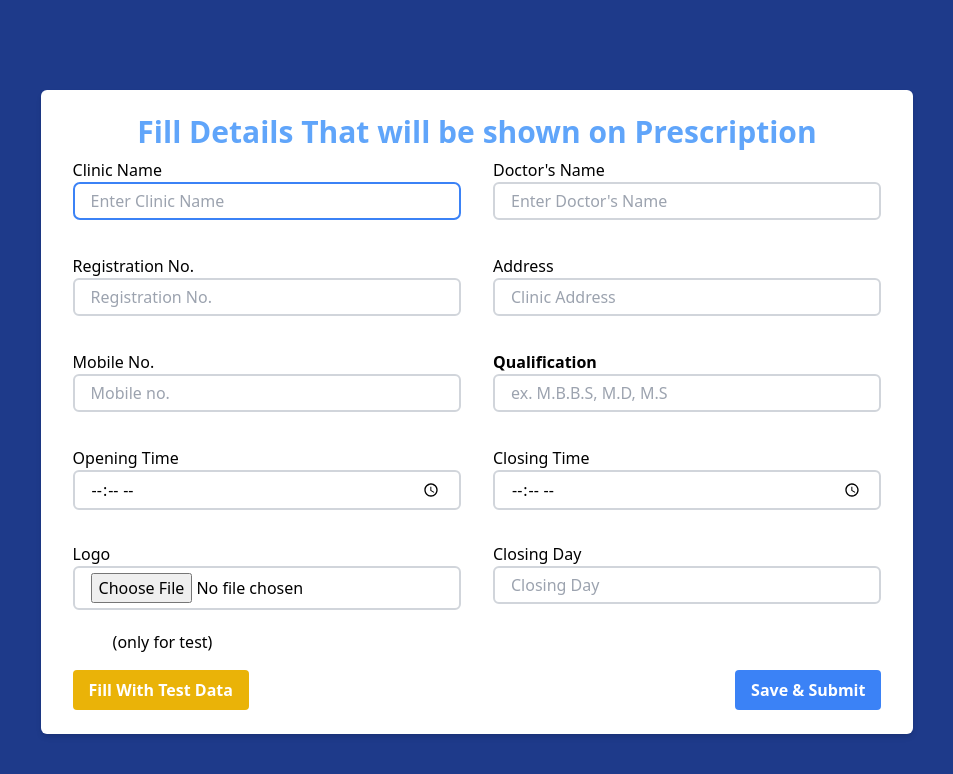
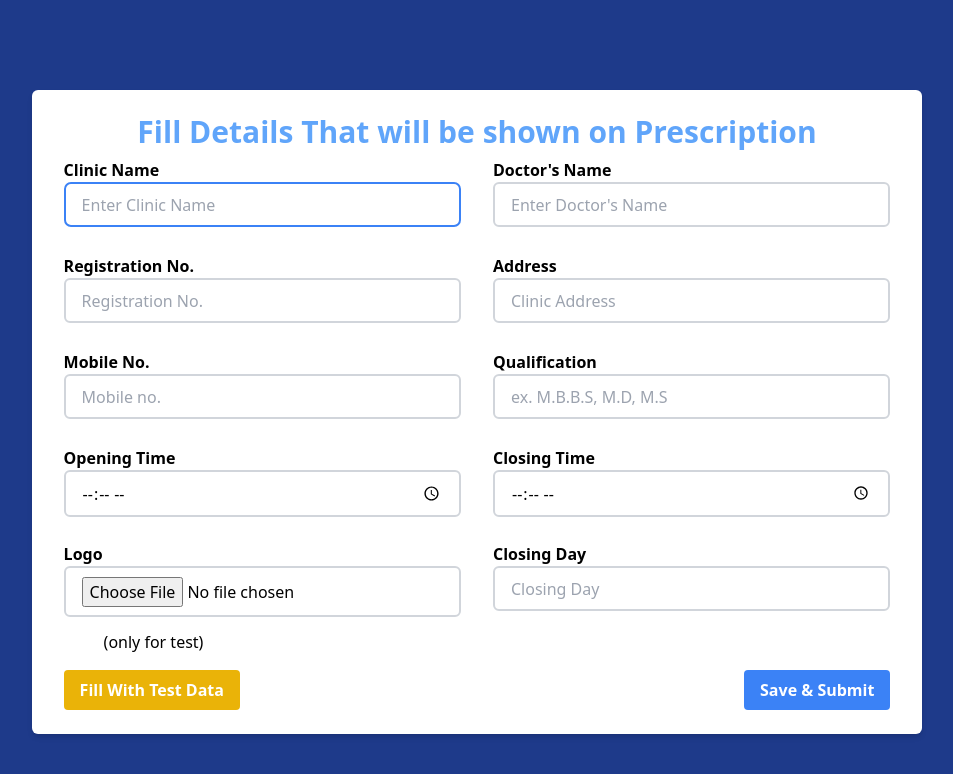
Before and after one commit to affu72/Medical-report, a React (Create React App) app: page / in a window 1280 px wide. Shown: the top 774 px of the page, without its empty margins (163-1116 px from the left). Built offline with nearby package versions, Linux system fonts and the light colour scheme.

Commit message:
field border

```diff
--- a/src/App.tsx
+++ b/src/App.tsx
@@ -29,7 +29,11 @@ function App() {
         ) : (
           <>
             {isFormOpen && <Header />}
-            <div className={`flex justify-evenly xs:block m-auto md:flex-col`}>
+            <div
+              className={`flex justify-evenly xs:block m-auto md:flex-col ${
+                isFormOpen && "mt-16"
+              }`}
+            >
               <MainPage></MainPage>
               <PreviewPage></PreviewPage>
             </div>
--- a/src/components/DoctorDetails.tsx
+++ b/src/components/DoctorDetails.tsx
@@ -48,8 +48,8 @@ const DoctorDetails = () => {
           Fill Details That will be shown on Prescription
         </h2>
 
-        <div className="h-24 ">
-          <label>Clinic Name</label>
+        <div className="h-24">
+          <label className="font-semibold">Clinic Name</label>
           <input
             type="text"
             placeholder="Enter Clinic Name"
@@ -68,7 +68,7 @@ const DoctorDetails = () => {
         </div>
 
         <div className="h-24 ">
-          <label>Doctor's Name</label>
+          <label className="font-semibold">Doctor's Name</label>
           <input
             type="text"
             placeholder="Enter Doctor's Name"
@@ -87,7 +87,7 @@ const DoctorDetails = () => {
         </div>
 
         <div className="h-24 ">
-          <label>Registration No.</label>
+          <label className="font-semibold">Registration No.</label>
 
           <input
             type="text"
@@ -107,7 +107,7 @@ const DoctorDetails = () => {
         </div>
 
         <div className="h-24">
-          <label>Address</label>
+          <label className="font-semibold">Address</label>
 
           <input
             type="text"
@@ -128,7 +128,7 @@ const DoctorDetails = () => {
         </div>
 
         <div className="">
-          <label>Mobile No. </label>
+          <label className="font-semibold">Mobile No. </label>
 
           <input
             type="tel"
@@ -178,7 +178,7 @@ const DoctorDetails = () => {
         </div>
 
         <div className="h-24 ">
-          <label>Opening Time</label>
+          <label className="font-semibold">Opening Time</label>
 
           <input
             type="time"
@@ -198,7 +198,7 @@ const DoctorDetails = () => {
         </div>
 
         <div className="h-24 ">
-          <label>Closing Time</label>
+          <label className="font-semibold">Closing Time</label>
 
           <input
             type="time"
@@ -218,7 +218,7 @@ const DoctorDetails = () => {
         </div>
 
         <div className="h-24 ">
-          <label>Logo</label>
+          <label className="font-semibold">Logo</label>
 
           <input
             type="file"
@@ -238,7 +238,7 @@ const DoctorDetails = () => {
         </div>
 
         <div className="h-24 ">
-          <label>Closing Day</label>
+          <label className="font-semibold">Closing Day</label>
 
           <input
             type="text"
--- a/src/components/Header.tsx
+++ b/src/components/Header.tsx
@@ -1,5 +1,5 @@
 const Header = () => {
-  return <div className="h-14 bg-blue-900 sticky top-0 w-full z-2"></div>;
+  return <div className="h-16 bg-blue-900 fixed top-0 w-full z-10"></div>;
 };
 
 export default Header;
--- a/src/components/MainComponent/MedicalRecord.tsx
+++ b/src/components/MainComponent/MedicalRecord.tsx
@@ -57,6 +57,12 @@ const MedicalRecord = () => {
               isClearable
               isMulti
               menuIsOpen={false}
+              styles={{
+                control: (provided: any) => ({
+                  ...provided,
+                  border: "2px solid rgb(209 213 219)",
+                }),
+              }}
               onKeyDown={(event: React.KeyboardEvent<HTMLInputElement>) =>
                 keyDownHandler(name, inputHistory, setInputHistory, event)
               }
@@ -91,6 +97,12 @@ const MedicalRecord = () => {
               isClearable
               isMulti
               options={option}
+              styles={{
+                control: (provided: any) => ({
+                  ...provided,
+                  border: "2px solid rgb(209 213 219)",
+                }),
+              }}
               onChange={onChange}
               onInputChange={(newValue) => {
                 setInputSymptom(newValue);
--- a/src/components/MainComponent/Medicines.tsx
+++ b/src/components/MainComponent/Medicines.tsx
@@ -36,7 +36,7 @@ const Medicines = () => {
           <div className="flex w-full">
             <select
               aria-label="Select medicine type"
-              className="border-2 border-gray-300 text-slate-500 bg-transparent self-start h-[37px] rounded-r-none rounded-l-md"
+              className="border-2 border-gray-300 text-slate-500 bg-transparent self-start h-[39px] px-2 rounded-r-none rounded-l-md outline-blue-500"
               {...register(`medicines.${index}.type`, {
                 required: "Type Required",
               })}
--- a/src/components/MainComponent/PersonaDetails.tsx
+++ b/src/components/MainComponent/PersonaDetails.tsx
@@ -128,7 +128,16 @@ function PersonaDetails() {
             control={control}
             name="personalDetails.state"
             render={({ formState: { errors }, field: { onChange } }) => (
-              <Select options={states} onChange={onChange}></Select>
+              <Select
+                options={states}
+                onChange={onChange}
+                styles={{
+                  control: (provided: any) => ({
+                    ...provided,
+                    border: "2px solid rgb(209 213 219)",
+                  }),
+                }}
+              ></Select>
             )}
           />
         </div>
--- a/src/components/PreveiwComponent/PersonalDetailPreview.tsx
+++ b/src/components/PreveiwComponent/PersonalDetailPreview.tsx
@@ -24,7 +24,7 @@ const PersonalInfoPreview = () => {
         <p>
           <span className="font-bold">Patient Name:</span>
           {`${patient?.gender === "male" ? "Mr. " : ""}${
-            patient.gender === "female" ? "Ms" : ""
+            patient.gender === "female" ? "Ms. " : ""
           } ${patient?.firstName ?? ""} ${patient?.lastName ?? ""}`}
         </p>
 
--- a/src/components/SideBar.tsx
+++ b/src/components/SideBar.tsx
@@ -33,7 +33,7 @@ const SideBar = () => {
       <button
         type="button"
         onClick={() => setIsNavbarOpen(!isNavbarOpen)}
-        className="absolute -right-16 top-3"
+        className="absolute -right-12 top-4"
       >
         {isNavbarOpen ? (
           <svg
--- a/src/ts/Contants.ts
+++ b/src/ts/Contants.ts
@@ -3,7 +3,7 @@ import { IFormData } from "../components/MainComponent/InputForms";
 import IOption from "./Option";
 
 export const getInputClassName = (className: string = "") => {
-  return `border-2 border-gray-300 py-[5px] px-4 w-full rounded-md ${className} outline-blue-500`;
+  return `border-2 border-gray-300 hover:border-gray-400 transition-all duration-100 py-[8.5px] px-4 w-full rounded-md ${className} outline-blue-500`;
 };
 
 export const getErrorMsg = (name: string) => `${name} cannot be empty`;
```
